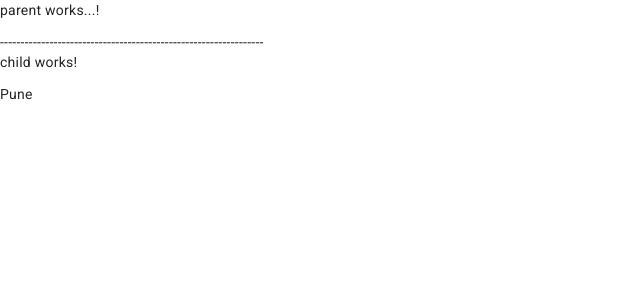
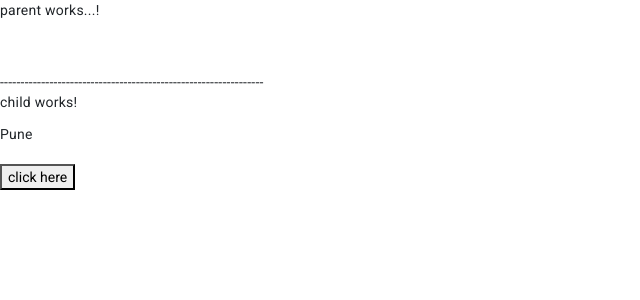
Before and after one commit to pbhapkar17/octBatch, an Angular app in the folder angularProject/myApplication/: page /parent in a window 1280 px wide. Shown: the top 300 px of the page, without its empty margins (0-640 px from the left). Built offline with nearby package versions, Linux system fonts and the light colour scheme.

Commit message:
child parent

```diff
--- a/angularProject/myApplication/src/app/child/child.component.html
+++ b/angularProject/myApplication/src/app/child/child.component.html
@@ -1,2 +1,4 @@
 <p>child works!</p>
 {{cityFromParent}}
+<br><br>
+<button (click)="dataFromChildParent()">click here</button>
--- a/angularProject/myApplication/src/app/child/child.component.ts
+++ b/angularProject/myApplication/src/app/child/child.component.ts
@@ -1,4 +1,4 @@
-import { Component, Input } from '@angular/core';
+import { Component, EventEmitter, Input, Output } from '@angular/core';
 
 @Component({
   selector: 'app-child',
@@ -7,4 +7,10 @@ import { Component, Input } from '@angular/core';
 })
 export class ChildComponent {
   @Input() cityFromParent:any;
+  @Output() dataFromChild = new EventEmitter<any>() ;
+  state="MH-09";
+
+  dataFromChildParent(){
+    this.dataFromChild.emit(this.state);
+  }
 }
--- a/angularProject/myApplication/src/app/parent/parent.component.html
+++ b/angularProject/myApplication/src/app/parent/parent.component.html
@@ -1,7 +1,6 @@
 <p>parent works...!</p>
 
-
-
-
+{{stateFromChild}}
+<br><br>
 ----------------------------------------------------------------
-<app-child [cityFromParent]='city'></app-child>
+<app-child [cityFromParent]='city' (dataFromChild)="dataComingFromChild($event)"></app-child>
--- a/angularProject/myApplication/src/app/parent/parent.component.ts
+++ b/angularProject/myApplication/src/app/parent/parent.component.ts
@@ -7,4 +7,8 @@ import { Component } from '@angular/core';
 })
 export class ParentComponent {
    city = 'Pune';
+   stateFromChild:any;
+   dataComingFromChild(data:any){
+    this.stateFromChild = data;
+   }
 }
```
